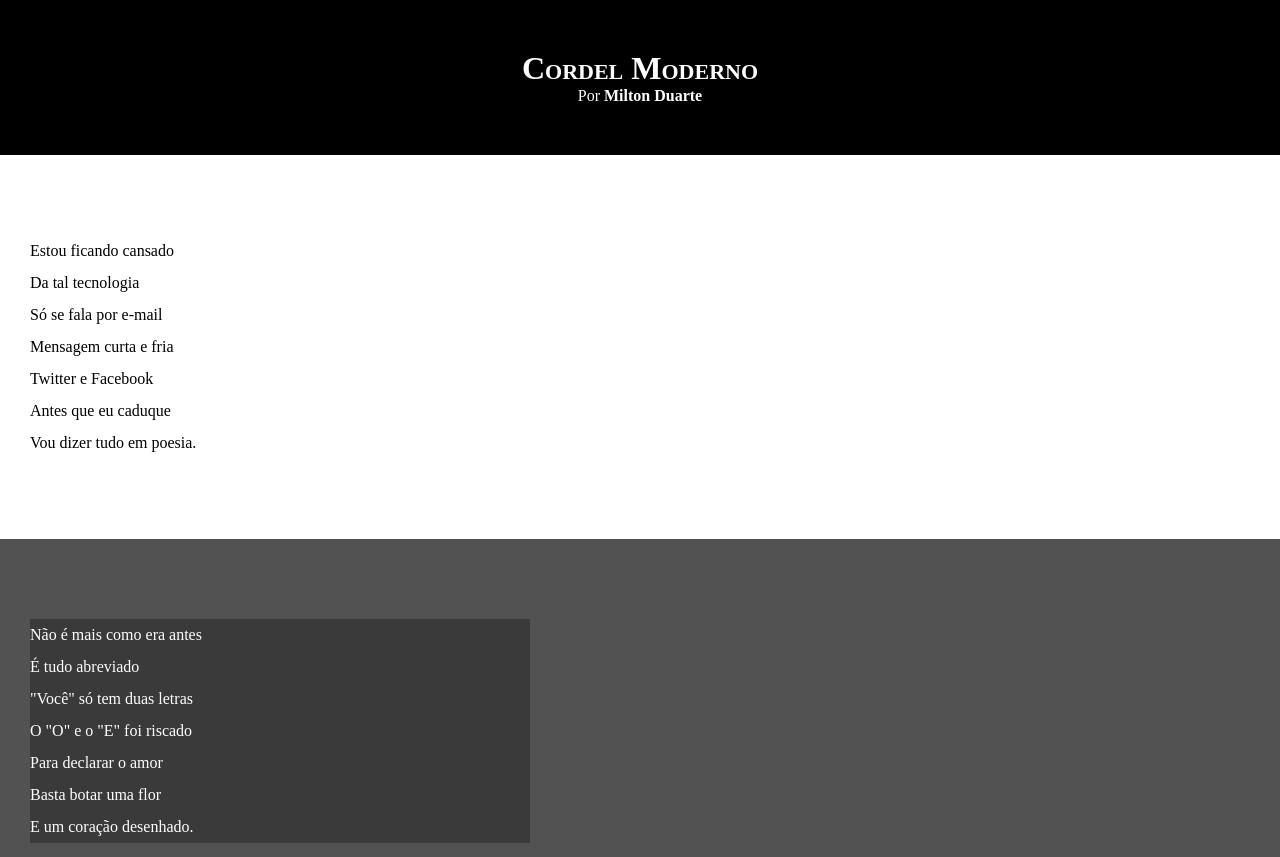
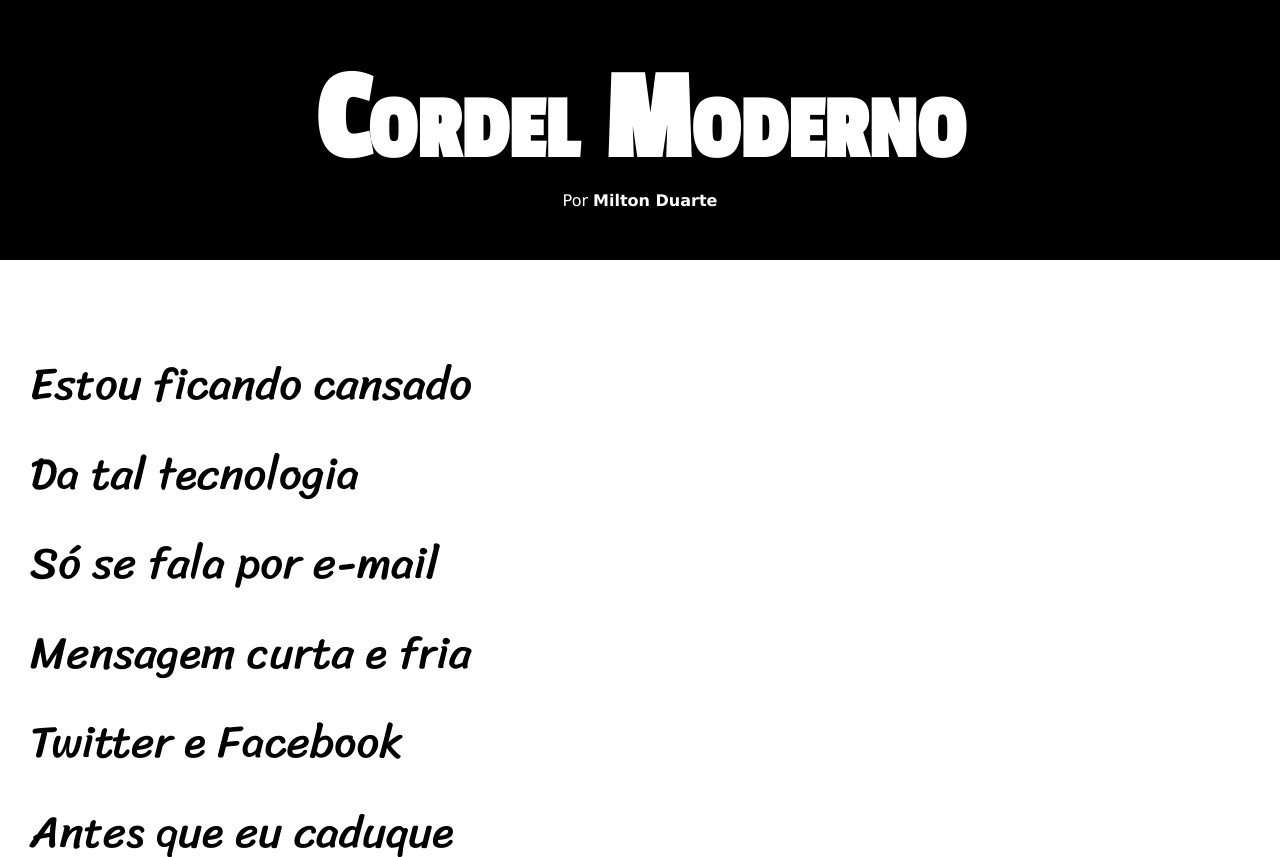
Before and after one commit to ronizera/html-css, a plain HTML site: page desafios/d02/index.html in a window 1280 px wide. Shown: the top 857 px of the page. Drawn offline with Linux system fonts and the light colour scheme.

Commit message:
atualizacao de estilos

```diff
--- a/desafios/d02/estilo/style.css
+++ b/desafios/d02/estilo/style.css
@@ -1,4 +1,14 @@
 @charset "UTF-8";
+
+@import url('https://fonts.googleapis.com/css2?family=Passion+One&display=swap');
+
+@import url('https://fonts.googleapis.com/css2?family=Sriracha&display=swap');
+
+:root{
+    --fonte1: Verdana, Geneva, Tahoma, sans-serif;
+    --fonte2: "Passion One", sans-serif;
+    --fonte3: "Sriracha", cursive;
+}
 
 * {
     margin: 0px;
@@ -8,6 +18,8 @@
 html, body{
     min-height: 100vh;
     background-color: darkgray;
+    font-family: var(--fonte1);
+
 }
 
 header {
@@ -19,6 +31,8 @@ header {
 header > h1{
     padding-top: 50px;
     font-variant: small-caps;
+    font-family: var(--fonte2);
+    font-size: 10vw;
 }
 
 header > p {
@@ -37,6 +51,8 @@ section{
     padding-bottom: 10vh;
     line-height: 2em;
     padding-left: 30px;
+    font-family: var(--fonte3);
+    font-size: 3.5vw;
 }
 
 section.normal{
@@ -50,7 +66,8 @@ section.imagem{
 }
 
 section.imagem > p{
-    width: 500px;
+    display: inline-block;
+    padding: 5px;
     background-color: rgba(0, 0, 0, 0.295);
 }
 
```
